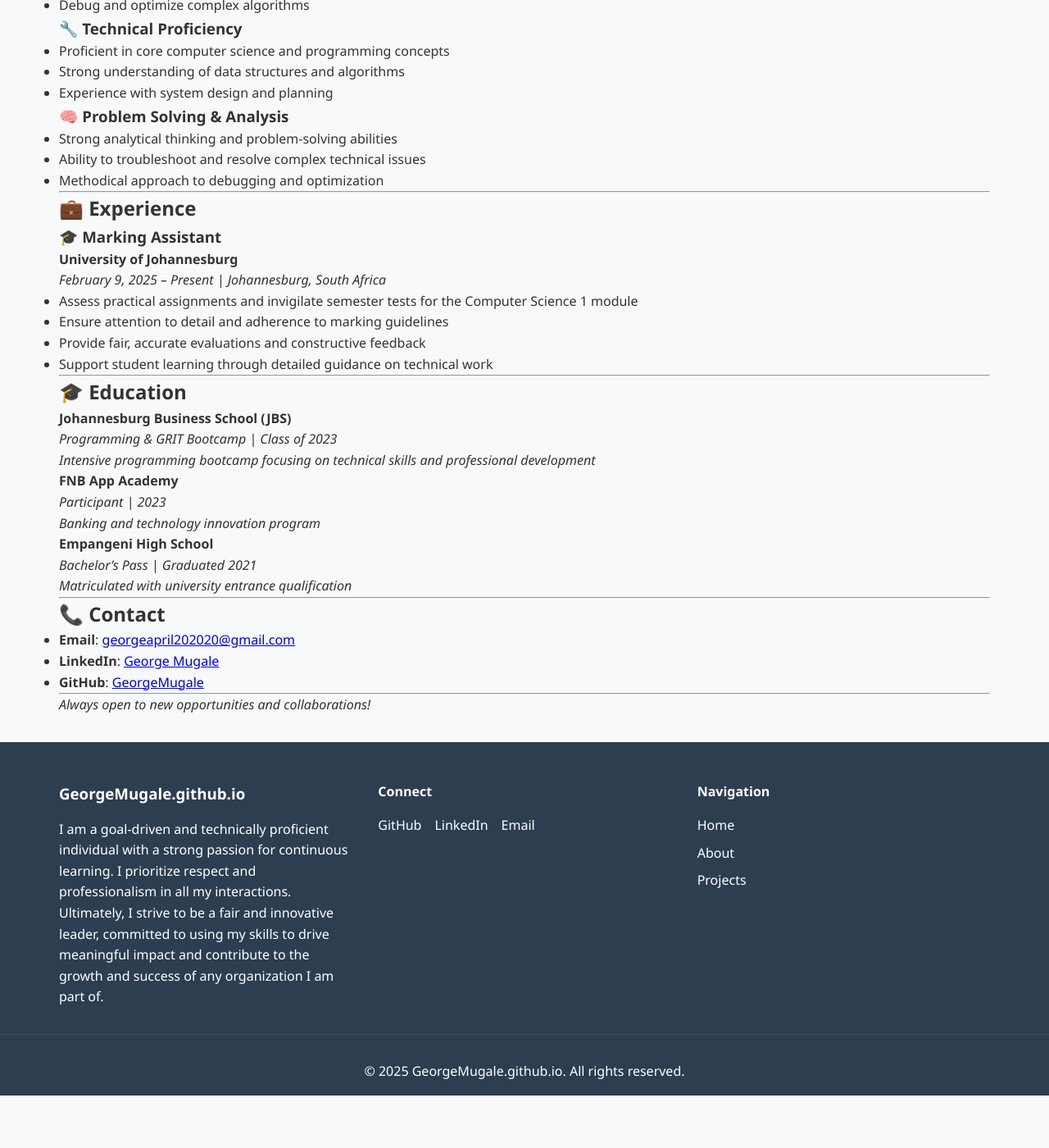
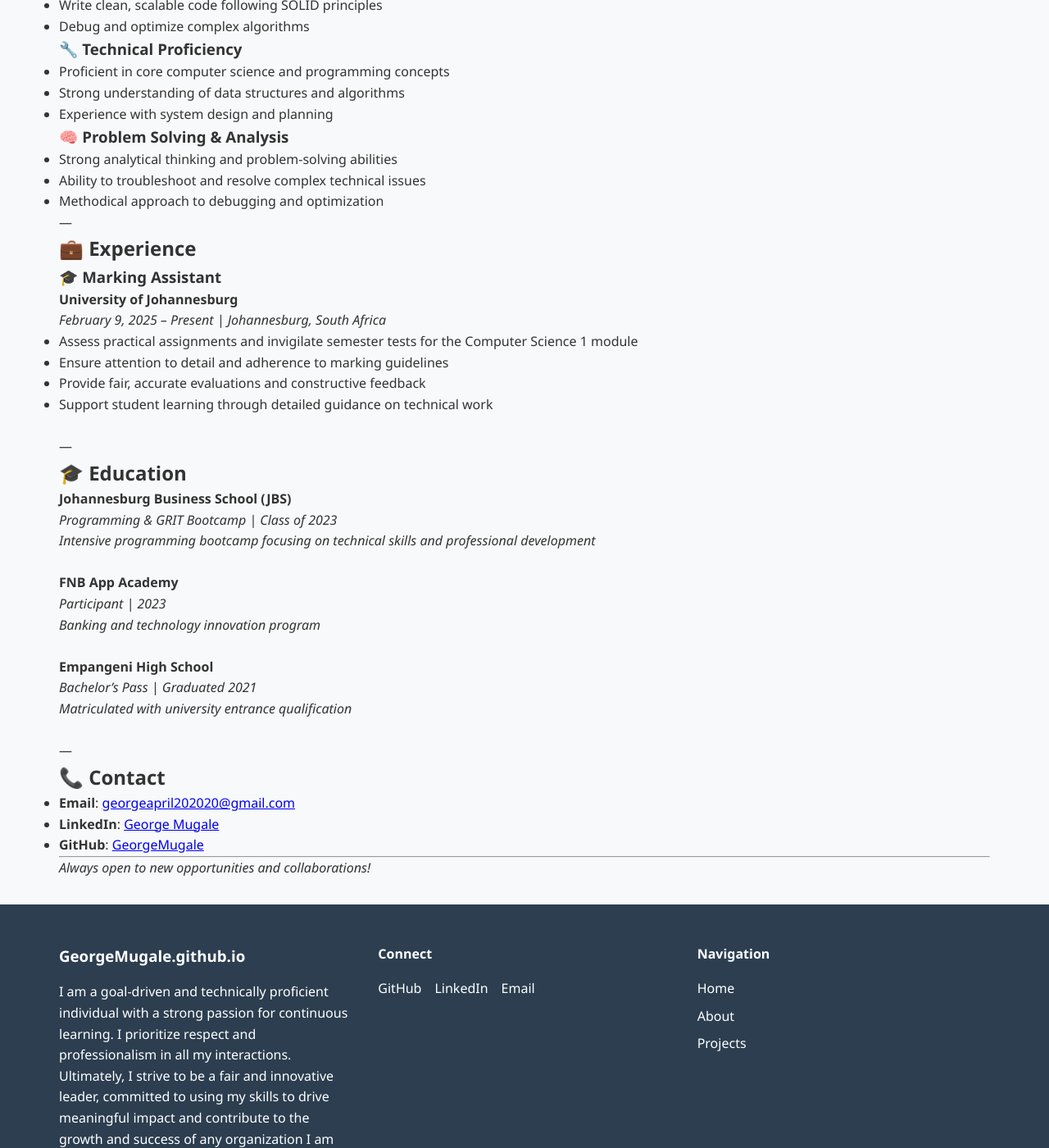
Before and after one commit to GeorgeMugale/GeorgeMugale.github.io, a Jekyll site: the page built from about.md, in a window 1280 px wide and 1400 px high, scrolled down 532 px. Shown: the whole window at 82% size. Built offline with Jekyll 4.4.1, drawn with Linux system fonts in a browser that asks for light colours; before the commit the page ends 1868 px from its top, so only the background shows below that.

Commit message:
Update about.md

```diff
--- a/about.md
+++ b/about.md
@@ -9,7 +9,8 @@
 
 I take pride in sharing knowledge across languages and platforms while continuously expanding and refining my skills.
 
-Outside the realm of technology, I enjoy watching **anime**, reading **manga and books**, and playing **video games**—interests that fuel my creativity and problem-solving mindset.
+Outside the realm of technology, I enjoy watching **anime**, reading **manga and books**, and playing **video games**—interests that fuel my creativity and problem-solving mindset.<br>
+<br>
 
 ## 💡 Skills & Technologies
 
@@ -18,17 +19,17 @@
 - Refactor code using OOP and design patterns
 - Write clean, scalable code following SOLID principles
 - Debug and optimize complex algorithms
-
+<br>
 ### 🔧 Technical Proficiency
 - Proficient in core computer science and programming concepts
 - Strong understanding of data structures and algorithms
 - Experience with system design and planning
-
+<br>
 ### 🧠 Problem Solving & Analysis
 - Strong analytical thinking and problem-solving abilities
 - Ability to troubleshoot and resolve complex technical issues
 - Methodical approach to debugging and optimization
-
+<br>
 ---
 
 ## 💼 Experience
@@ -41,7 +42,7 @@
 - Ensure attention to detail and adherence to marking guidelines
 - Provide fair, accurate evaluations and constructive feedback
 - Support student learning through detailed guidance on technical work
-
+<br>
 ---
 
 ## 🎓 Education
@@ -49,15 +50,15 @@
 **Johannesburg Business School (JBS)**
 *Programming & GRIT Bootcamp | Class of 2023*
 _Intensive programming bootcamp focusing on technical skills and professional development_
-
+<br>
 **FNB App Academy**
 *Participant | 2023*
 _Banking and technology innovation program_
-
+<br>
 **Empangeni High School**
 *Bachelor's Pass | Graduated 2021*
 _Matriculated with university entrance qualification_
-
+<br>
 ---
 
 ## 📞 Contact
```
